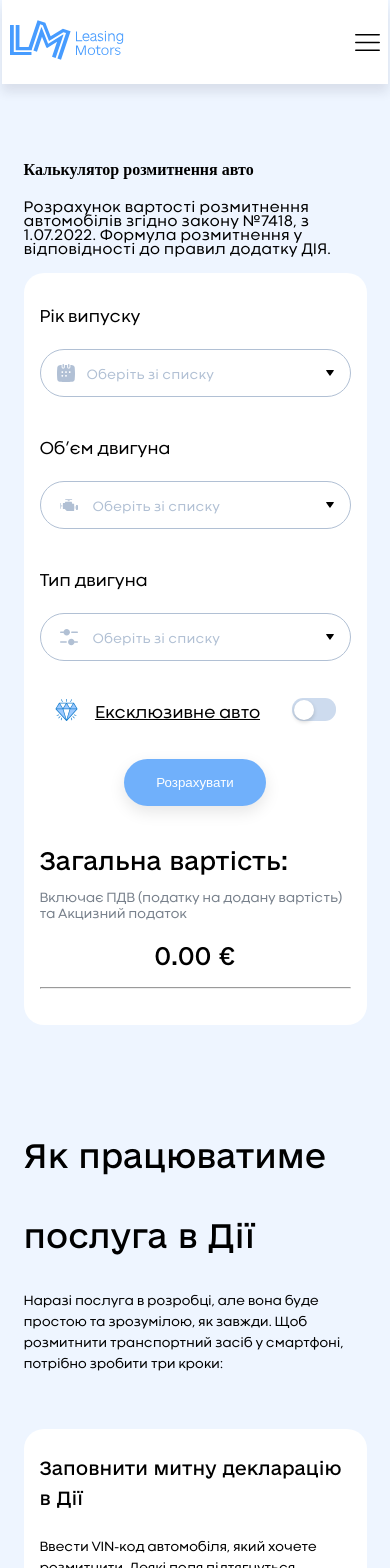
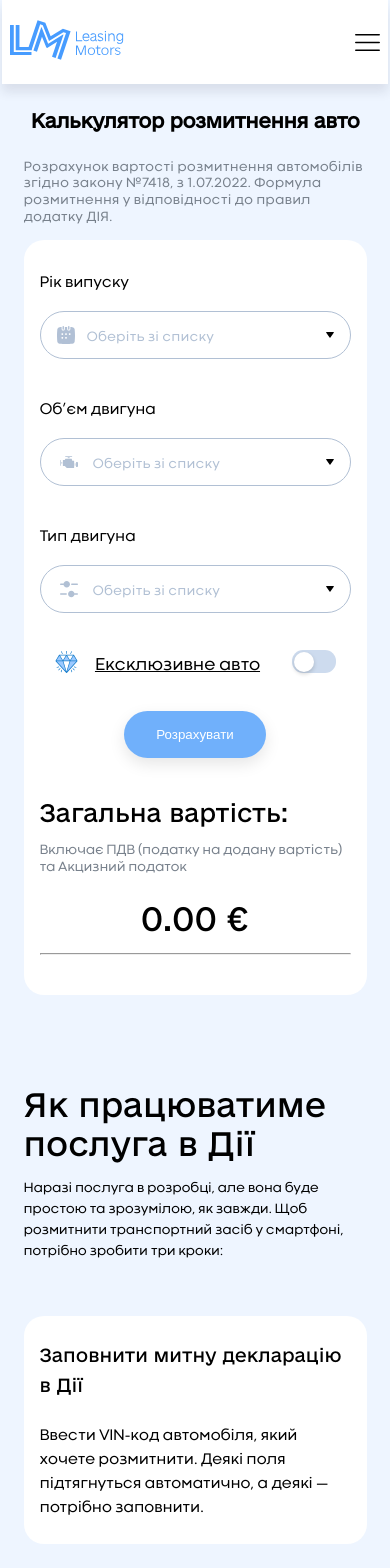
Before and after one commit to intercode-io/tax-calculator, a Next.js app: page /pages/Homepage in a window 390 px wide. Shown: the top 1568 px of the page. Built offline with nearby package versions, Linux system fonts and the light colour scheme.

Commit message:
fixed fonts on mobile

```diff
--- a/app/pages/Homepage/Homepage.module.scss
+++ b/app/pages/Homepage/Homepage.module.scss
@@ -50,6 +50,9 @@
 }
 
 @media screen and (max-width: 767px) {
+  .homepage_container{
+    margin-top: 0;
+  }
   .steps_info {
     max-width: 343px;
     margin-top: 40px;
@@ -60,6 +63,7 @@
     &__heading {
       h2 {
         font-size: 32px;
+        line-height: 120%;
       }
 
       p {
--- a/components/Inputs/Inputs.module.scss
+++ b/components/Inputs/Inputs.module.scss
@@ -149,8 +149,6 @@ input:checked + .toggle_switch_label .toggle_switch_switch {
     height: 48px;
 
 
-
-
     text {
       padding: 0;
       font-size: 14px;
@@ -167,8 +165,6 @@ input:checked + .toggle_switch_label .toggle_switch_switch {
       p {
         margin: 0 !important;
       }
-
-
 
 
     }
@@ -193,8 +189,6 @@ input:checked + .toggle_switch_label .toggle_switch_switch {
     }
 
 
-
-
     p {
       padding: 8px 16px;
       font-size: 18px;
--- a/components/Step/Step.module.scss
+++ b/components/Step/Step.module.scss
@@ -80,9 +80,14 @@
         font-size: 18px;
       }
 
+      h3{
+        font-size: 16px;
+        line-height: 150%;
+      }
+
       p {
         margin: 0;
-        font-size: 14px;
+        font-size: 16px;
         padding: 24px 0 0 0;
       }
 
--- a/components/Сalculator/Calculator.jsx
+++ b/components/Сalculator/Calculator.jsx
@@ -143,7 +143,7 @@ export default function Calculator() {
         <div>
             {isShowTable ? <ExclusiveCarTable closeTable={showTable}/> : null}
             <div className={style.mobile_description}>
-                <h4>Калькулятор розмитнення авто</h4>
+                <h4 className={eUkraineFont.Regular.className}>Калькулятор розмитнення авто</h4>
                 <p className={codecColdFont.Regular.className}>
                     Розрахунок вартості розмитнення автомобілів згідно закону №7418, з 1.07.2022. Формула
                     розмитнення у
--- a/components/Сalculator/Calculator.module.scss
+++ b/components/Сalculator/Calculator.module.scss
@@ -1,5 +1,20 @@
 .mobile_description {
   display: none;
+  width: 100%;
+  text-align: center;
+  h4{
+    font-weight: 600;
+    font-size: 19px;
+    line-height: 24px;
+    letter-spacing: -0.02em;
+  }
+  p{
+    text-align: left;
+    font-weight: 400;
+    font-size: 14px;
+    line-height: 120%;
+    color: #78818C;
+  }
 }
 
 .calculator_container {
@@ -198,14 +213,27 @@
       .calculator {
         width: 100%;
         max-width: none;
+        p{
+          font-size: 16px;
+        }
       }
 
       .result {
         max-width: 100%;
 
+        .additional_info{
+          p{
+            font-size: 16px;
+          }
+          span{
+            font-size: 16px;
+          }
+        }
+
         h4 {
+          margin-top: 24px;
           text-align: center;
-          font-size: 24px;
+          font-size: 32px;
         }
       }
     }
```
